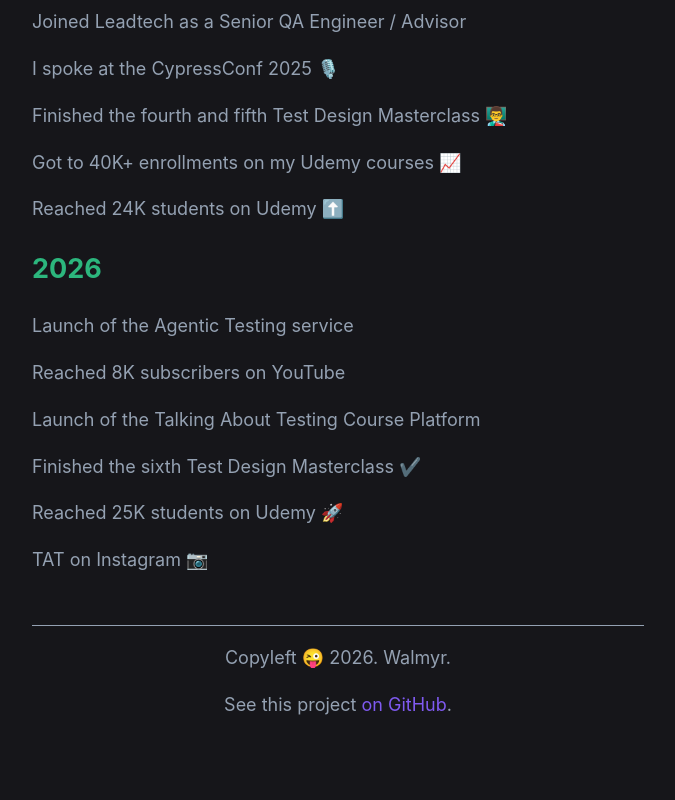
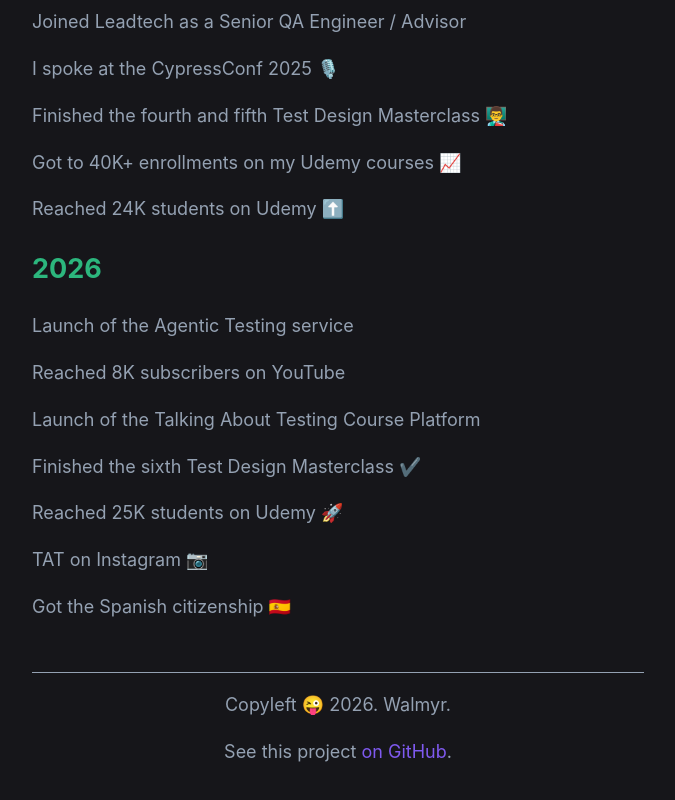
Before and after one commit to wlsf82/walmyr-nextjs, a Next.js app: page / in a window 1280 px wide. Shown: the part 4478-5278 px from the top of the page, without its empty margins (302-977 px from the left). Built offline with nearby package versions, Linux system fonts and the light colour scheme.

Commit message:
Add achievement for obtaining Spanish citizenship

```diff
--- a/components/achievements.js
+++ b/components/achievements.js
@@ -153,6 +153,7 @@
       'Finished the sixth Test Design Masterclass ✔️',
       'Reached 25K students on Udemy 🚀',
       'TAT on Instagram 📷',
+      'Got the Spanish citizenship 🇪🇸',
     ]
   },
 ]
```
